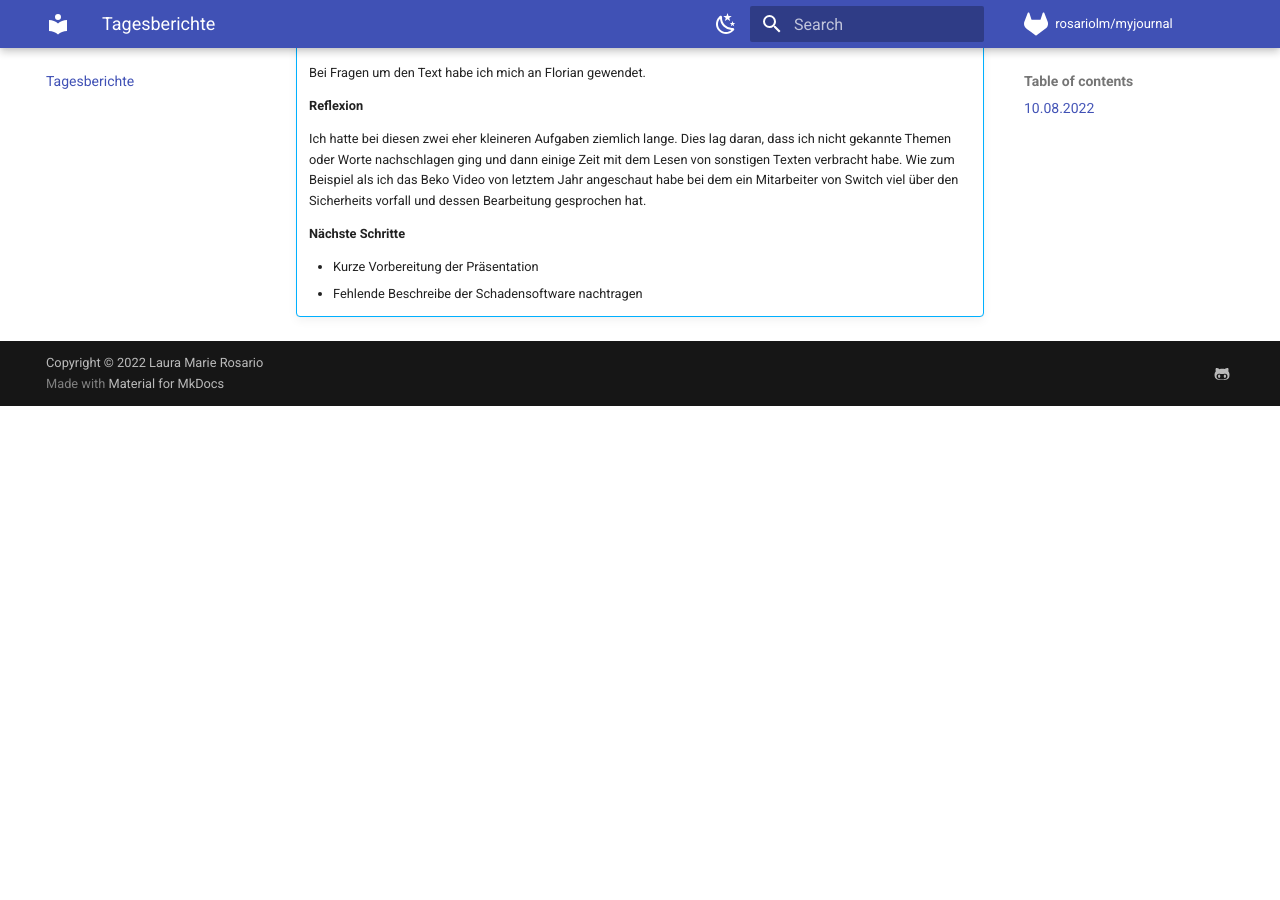
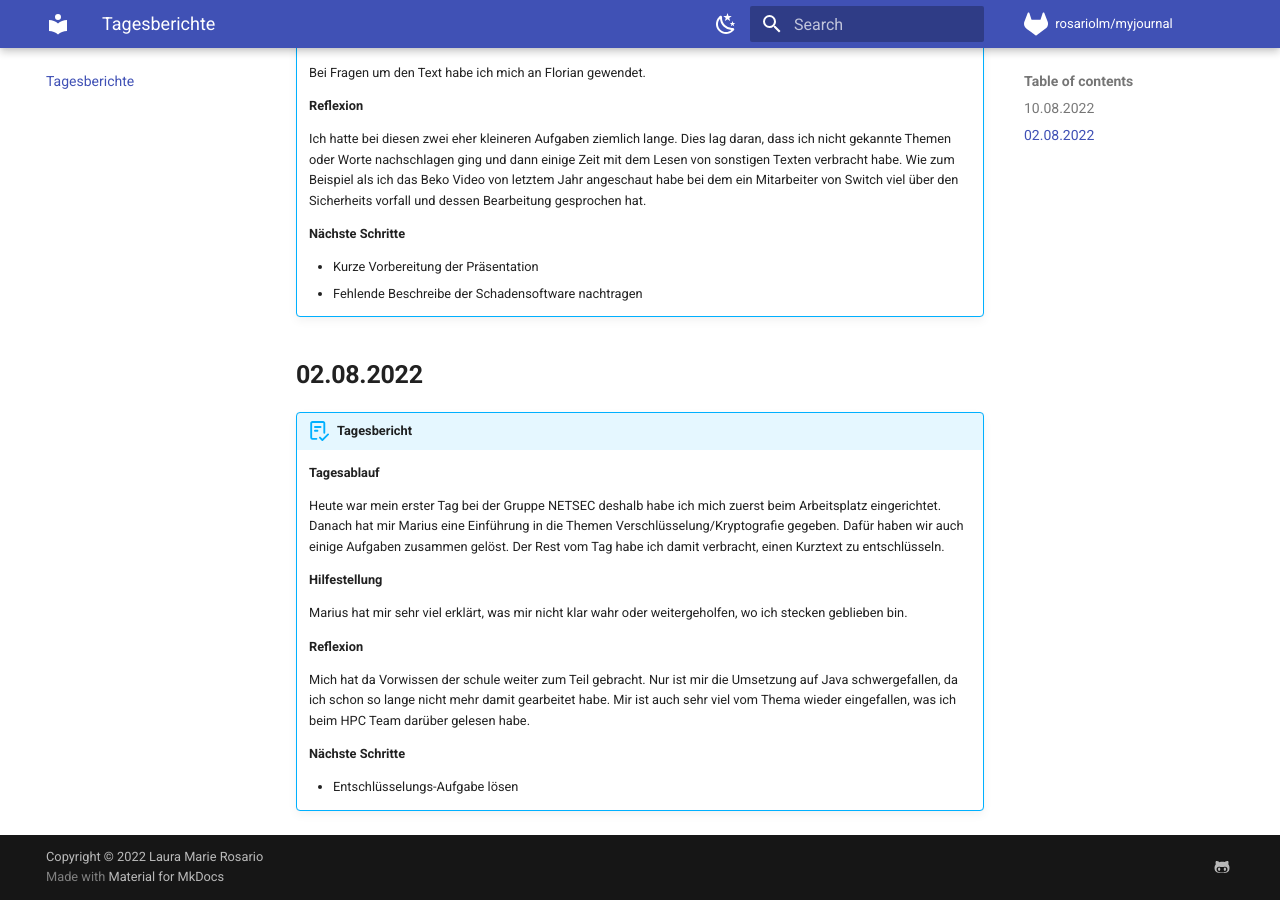
Before and after one commit to rosariolm/myjournal, an MkDocs documentation site: the page built from docs/tberichte.md, in a window 1280 px wide and 900 px high, scrolled down 538 px. Built offline with MkDocs 1.6.1 and Material for MkDocs 9.7.7, drawn with Linux system fonts in a browser that asks for light colours; comment, search, counter and statistics services are not loaded; before the commit the page ends 944 px from its top, so only the background shows below that.

Commit message:
tbericht 02.08.2022

```diff
--- a/docs/tberichte.md
+++ b/docs/tberichte.md
@@ -22,3 +22,23 @@
 
     - Kurze Vorbereitung der Präsentation
     - Fehlende Beschreibe der Schadensoftware nachtragen
+
+
+## **02.08.2022**
+
+!!! abstract "Tagesbericht"
+    **Tagesablauf**
+
+    Heute war mein erster Tag bei der Gruppe NETSEC deshalb habe ich mich zuerst beim Arbeitsplatz eingerichtet. Danach hat mir Marius eine Einführung in die Themen Verschlüsselung/Kryptografie gegeben. Dafür haben wir auch einige Aufgaben zusammen gelöst. Der Rest vom Tag habe ich damit verbracht, einen Kurztext zu entschlüsseln.
+
+    **Hilfestellung**
+
+    Marius hat mir sehr viel erklärt, was mir nicht klar wahr oder weitergeholfen, wo ich stecken geblieben bin.
+
+    **Reflexion**
+
+    Mich hat da Vorwissen der schule weiter zum Teil gebracht. Nur ist mir die Umsetzung auf Java schwergefallen, da ich schon so lange nicht mehr damit gearbeitet habe. Mir ist auch sehr viel vom Thema wieder eingefallen, was ich beim HPC Team darüber gelesen habe.
+
+    **Nächste Schritte**
+
+    - Entschlüsselungs-Aufgabe lösen
```
